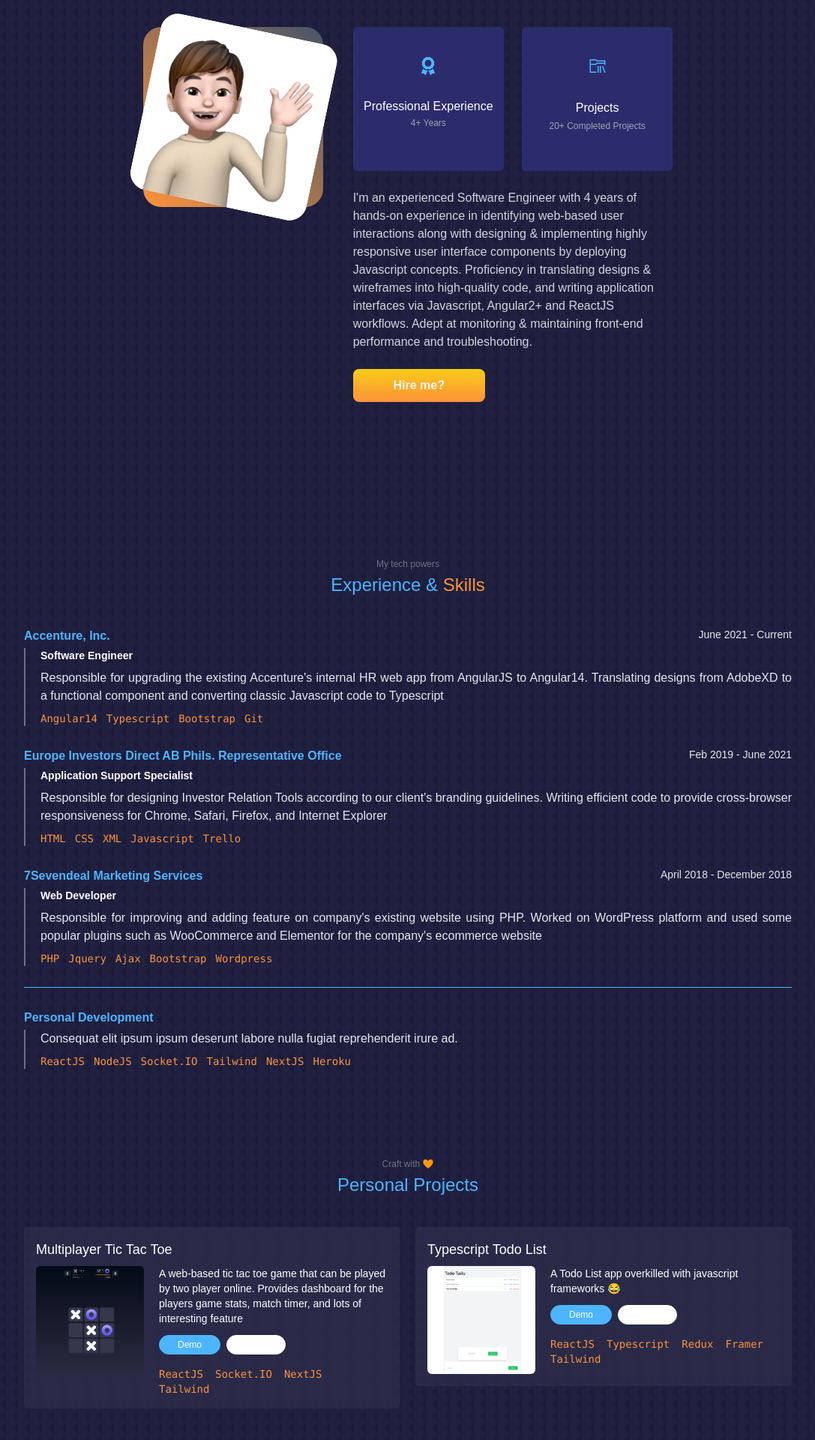
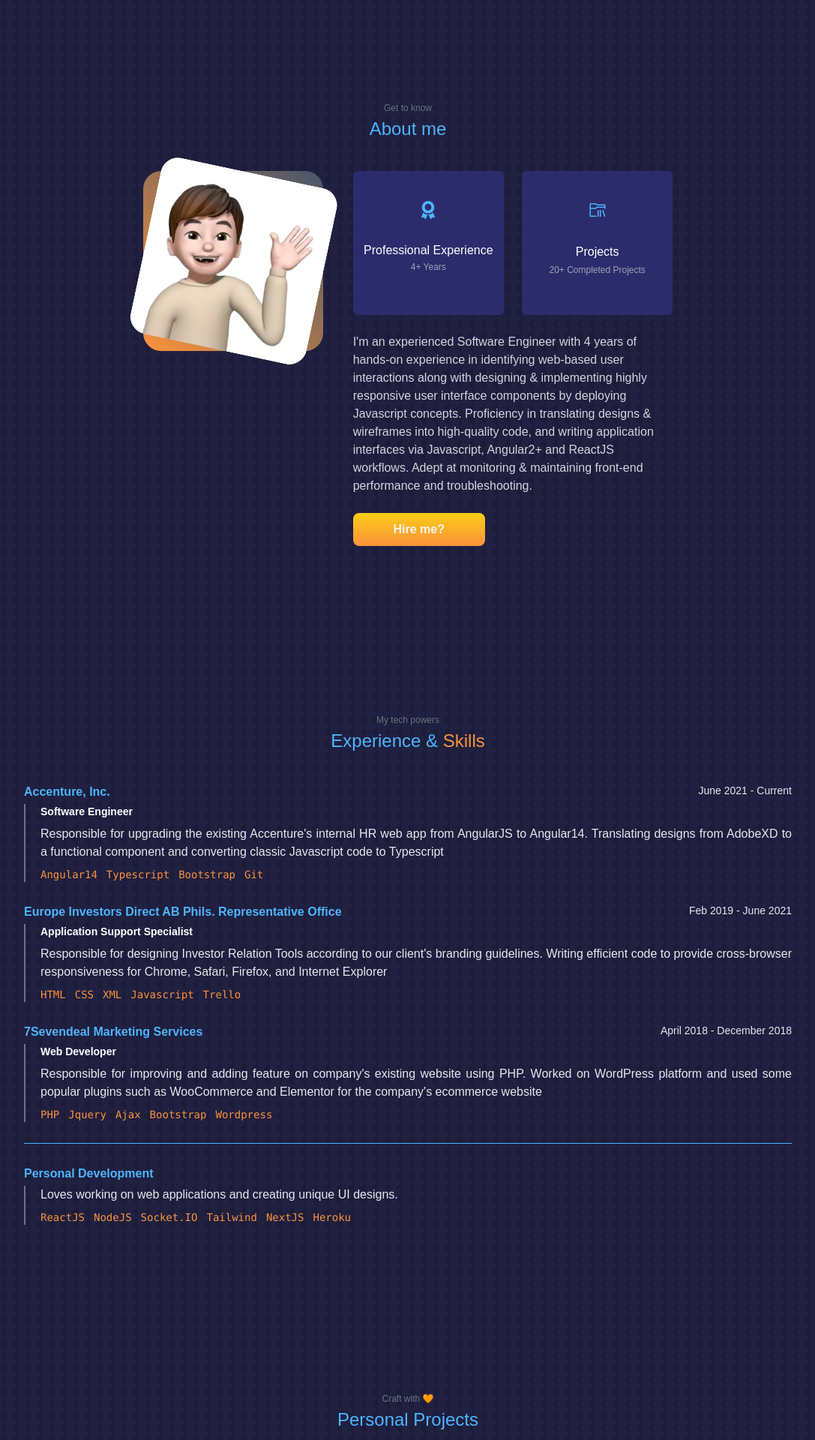
Before and after one commit to caleadrian/portfolio, a Next.js app: page / in a window 1280 px wide. Shown: the part 1000-2920 px from the top of the page at 75% size, without its empty margins (96-1183 px from the left). Built offline with nearby package versions, Linux system fonts and the light colour scheme.

Commit message:
Fix layouts

```diff
--- a/components/About.js
+++ b/components/About.js
@@ -6,9 +6,11 @@ import Link from "next/link"
 
 function About() {
     return (
-        <div id='about' className='snap-start pt-5 sm:pt-36 text-center px-10 sm:px-0  sm:h-screen'>
-            <div className='text-xs font-medium text-gray-500 mb-1'>Get to know</div>
-            <div className='text-[#4db5ff] text-2xl'>About me</div>
+        <div id='about' className=''>
+            <div className='flex flex-col items-center'>
+                <div className='text-xs font-medium text-gray-500 mb-1'>Get to know</div>
+                <div className='text-[#4db5ff] text-2xl'>About me</div>
+            </div>
 
             <div className='flex md:flex-row flex-col mt-10 justify-center items-center md:items-start'>
 
@@ -19,12 +21,14 @@ function About() {
                 </div>
 
                 <div className='grid gap-6 grid-cols-2 md:w-5/12'>
-                    <div className='col-span-1 bg-[#2c2c6c] h-48 sm:w-full rounded-md flex flex-col items-center py-10'>
+
+                    <div className='col-span-1 bg-[#2c2c6c] h-48 sm:w-full rounded-md flex flex-col text-center items-center py-10'>
                         <FaAward className='text-[#4db5ff] text-2xl mb-8' />
                         <div className='mb-1 font-extralight leading-5'>Professional Experience</div>
                         <div className='text-xs text-gray-400'>4+ Years</div>
                     </div>
-                    <div className='col-span-1 bg-[#2c2c6c] h-48 sm:w-full rounded-md flex flex-col items-center py-10 px-5'>
+
+                    <div className='col-span-1 bg-[#2c2c6c] h-48 sm:w-full rounded-md flex flex-col text-center  items-center py-10 px-5'>
                         <VscFolderLibrary className='text-[#4db5ff] text-2xl mb-8' />
                         <div className='mb-1 font-extralight'>Projects</div>
                         <div className='text-xs text-gray-400'>20+ Completed Projects</div>
--- a/components/Contact.js
+++ b/components/Contact.js
@@ -5,14 +5,14 @@ import Script from 'next/script';
 
 function Contact() {
     return (
-        <div id='contact' className='snap-start pt-5 sm:pt-36 text-center px-0 sm:px-0 sm:h-screen mb-20'>
+        <div id='contact' className=''>
             <div className='text-center'>
                 <div className='text-xs font-medium text-gray-500 mb-1'>What&apos;s poppin?</div>
                 <div className='text-[#4db5ff] text-2xl'>Let&apos;s discuss</div>
             </div>
 
             <div className='flex mt-16 lg:mt-10 items-center lg:justify-center flex-col lg:flex-row space-y-5 lg:space-x-5'>
-                <div className='h-52 w-52 lg:h-60 lg:w-60 mb-5 sm:mr-10 lg:mb-0 rounded-3xl bg-gradient-to-tr from-orange-400 to-slate-600'>
+                <div className='h-48 w-48 lg:h-60 lg:w-60 mb-5 sm:mr-10 lg:mb-0 rounded-3xl bg-gradient-to-tr from-orange-400 to-slate-600'>
                     <div>
                         <div className='-rotate-12 hover:rotate-0 transition-all duration-300 z-0'>
                             <Image src={avatar} alt='cale is waving' className='rounded-3xl' />
@@ -59,7 +59,7 @@ function Contact() {
                             </div>
 
                             <div className='flex justify-end mt-4'>
-                                <button className='bg-gradient-to-t from-orange-400 to-yellow-400 text-[#f3f3f3] p-1.5 rounded-lg w-44 text-sm font-semibold focus:outline-none focus:ring-4 focus:ring-offset-0 focus:ring-[#f7b02d39]' type='submit'>Submit</button>
+                                <button className='bg-gradient-to-t from-orange-400 to-yellow-400 text-[#f3f3f3] p-2 sm:p-1.5 rounded-lg w-44 sm:text-sm font-semibold focus:outline-none focus:ring-4 focus:ring-offset-0 focus:ring-[#f7b02d39]' type='submit'>Submit</button>
                             </div>
                         </div>
 
--- a/components/Experience.js
+++ b/components/Experience.js
@@ -34,7 +34,7 @@ function Experience() {
         ,
         {
             company: 'Personal Development',
-            jd: 'Consequat elit ipsum ipsum deserunt labore nulla fugiat reprehenderit irure ad.',
+            jd: 'Loves working on web applications and creating unique UI designs.',
             techs: [
                 'ReactJS', 'NodeJS', 'Socket.IO', 'Tailwind', 'NextJS', 'Heroku'
             ]
@@ -42,7 +42,7 @@ function Experience() {
     ]
 
     return (
-        <div id='experience' className='snap-start py-5 sm:pt-36 px-10 sm:px-0 sm:h-screen'>
+        <div id='experience' className=''>
             <div className='text-center '>
                 <div className='text-xs font-medium text-gray-500 mb-1'>My tech powers</div>
                 <div className='text-[#4db5ff] text-2xl'>Experience & <span className='text-orange-400'>Skills</span></div>
--- a/components/Projects.js
+++ b/components/Projects.js
@@ -18,7 +18,7 @@ function Projects() {
         {
             title: 'Typescript Todo List',
             img: todolist,
-            desc: 'A Todo List app overkilled with javascript frameworks 😂',
+            desc: 'A Todo List app with some javascript frameworks',
             techs: [
                 'ReactJS', 'Typescript', 'Redux', 'Framer', 'Tailwind'
             ],
@@ -32,7 +32,7 @@ function Projects() {
     }
 
     return (
-        <div id='projects' className='snap-start py-5 sm:pt-36 px-10 sm:px-0 sm:h-screen'>
+        <div id='projects' className=''>
             <div className='text-center '>
                 <div className='text-xs font-medium text-gray-500 mb-1'>Craft with 🧡</div>
                 <div className='text-[#4db5ff] text-2xl'>Personal Projects</div>
@@ -40,23 +40,24 @@ function Projects() {
 
             <div className='flex flex-col lg:flex-row lg:items-start lg:space-x-5 lg:space-y-0 mt-10 space-y-5'>
                 {Projects.map((item, i) => (
-                    <div key={i} className='bg-white bg-opacity-5 backdrop-blur-sm p-4 rounded-md w-full lg:w-3/6'>
-                        <div className='mb-2 text-lg'>{item.title}</div>
-                        <div className='flex justify-start space-x-5'>
+                    <div key={i} className='bg-white bg-opacity-5 backdrop-blur-sm px-4 rounded-md w-full lg:w-3/6'>
+                        <div className='my-5 text-lg font-semibold sm:font-normal'>{item.title}</div>
+                        <div className='h-[1px] w-full bg-white relative bg-opacity-10'></div>
+                        <div className='flex justify-start space-x-5 my-5'>
                             <div className='w-36 h-36 rounded-md overflow-hidden flex-shrink-0'>
                                 <Image src={item.img} alt='multiplayer tictactoe' className='hover:scale-150 transition-all duration-500' />
                             </div>
 
                             <div>
-                                <div className='text-sm'>
+                                <div className='sm:text-sm'>
                                     {item.desc}
                                 </div>
 
                                 <div className='mt-1'>
-                                    <button className='mt-2 border border-[#4db5ff] bg-[#4db5ff] text-white py-1 px-6 rounded-full hover:bg-white hover:text-gray-900 hover:border-white transition-all duration-500 text-xs mr-2' onClick={() => openLink(item.link)}>
+                                    <button className='mt-2 bg-gradient-to-t from-orange-400 to-yellow-400 text-white py-2 sm:py-1 px-8 sm:px-6 rounded-md text-sm mr-4 font-semibold focus:outline-none focus:ring-4 focus:ring-offset-0 focus:ring-[#f7b02d39]' onClick={() => openLink(item.link)}>
                                         Demo
                                     </button>
-                                    <button className='mt-2 border border-white bg-transparent text-white py-1 px-6 rounded-full bg-white  hover:bg-white hover:text-black transition-all duration-500 text-xs' onClick={() => openLink(item.repo)}>
+                                    <button className='mt-2 border border-white bg-transparent text-white  py-2 sm:py-1 px-8 sm:px-6 rounded-md bg-white hover:bg-white hover:text-black text-sm font-semibold focus:outline-none focus:ring-4 focus:ring-offset-0 focus:ring-[#f7b02d39]' onClick={() => openLink(item.repo)}>
                                         Repo
                                     </button>
                                 </div>
--- a/pages/index.js
+++ b/pages/index.js
@@ -10,8 +10,8 @@ export default function Home() {
 
 
   return (
-    <div className="snap-y snap-mandatory ">
-      <div id="home" className="snap-start pt-36 sm:pt-48 pb-60 sm:pb-40 text-center sm:h-screen">
+    <div className="flex flex-col py-28 px-10 sm:px-0 gap-56">
+      <div id="home" className=" text-center h-screen">
         <div className="text-sm font-medium mb-2">Hello I&apos;m</div>
         <div className="text-6xl font-thin mb-1">Cale Adrian Lacson</div>
         <div className="text-[#4db5ff] font-medium">Software Engineer</div>
```
Also changed, not shown: components/Navigations.js (+6 -6 lines).
